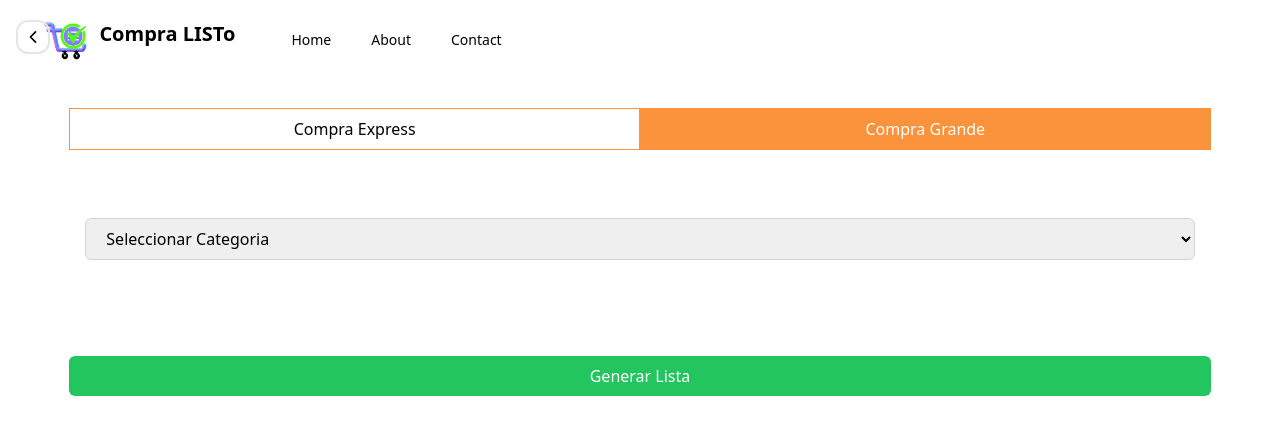
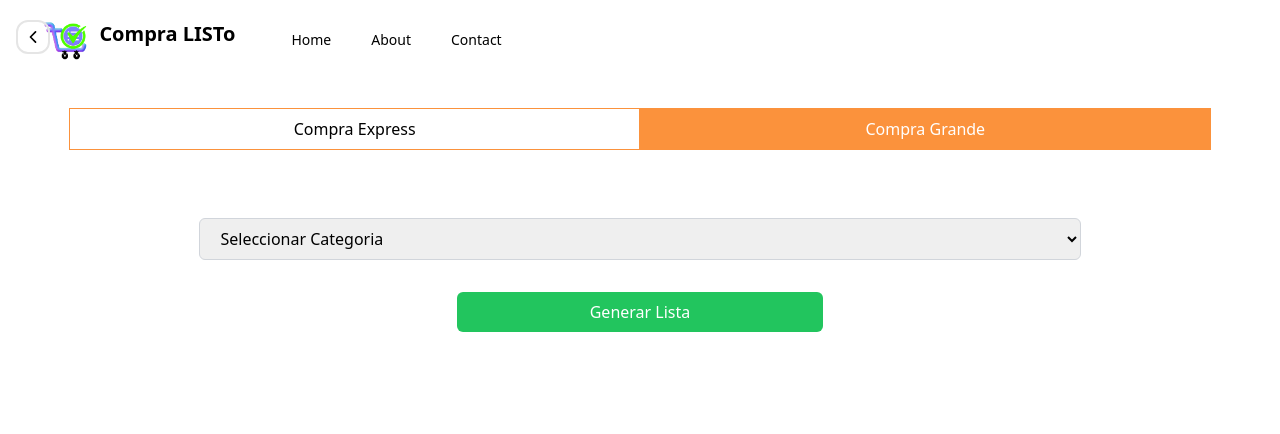
Before and after one commit to No-Country/s7-11-t-javareact, a React (Vite) app in the folder client/: page /list in a window 1280 px wide. Both pictures are taken after a click on the tab "Compra Grande". Shown: the top 434 px of the page. Built offline with nearby package versions, Linux system fonts and the light colour scheme; a web font is replaced by a local one.

Commit message:
feat(BigBuyTab):add button limits

```diff
--- a/client/src/pages/ListPage/BigBuyTab.jsx
+++ b/client/src/pages/ListPage/BigBuyTab.jsx
@@ -91,8 +91,9 @@ const BigBuyTab = () => {
 
   return (
     <main className="">
-      <section className="flex flex-col gap-8 w-full">
-        <div className="rounded-md p-4 ">
+      <section className="flex flex-col gap-8 w-full h-screen">
+        <div className="w-full lg:px-[10%]">
+          <div className="rounded-md p-4">
             <select
               className="w-full border border-gray-300 rounded-md py-2 px-4"
               value={selectedCategory}
@@ -124,8 +125,9 @@ const BigBuyTab = () => {
             </ul>
           </div>
           <div className="flex flex-col gap-4 " role="list">
-          {groupProductsByCategory(productsList).map(([category, products]) => (
-            <div key={category} role="listitem">
+            {groupProductsByCategory(productsList).map(
+              ([category, products]) => (
+                <div key={category} role="listitem" className="px-4">
                   <h3 className="inline-block  border-b-4 border-gray-200 mb-6 font-semibold">
                     {CATEGORIES_DATA.find((c) => c.id == category)?.name}
                   </h3>
@@ -148,15 +150,18 @@ const BigBuyTab = () => {
                     ))}
                   </ul>
                 </div>
-          ))}
+              )
+            )}
           </div>
-
+          <div className="w-full lg:px-[30%]">
             <button
-          className="bg-green-500 text-white px-4 py-2 rounded-md "
+              className="bg-green-500 w-full text-white px-4 py-2 rounded-md "
               onClick={controlGenerateList}
             >
               Generar Lista
             </button>
+          </div>
+        </div>
       </section>
     </main>
   );
```
Lines whose indentation alone changed are shown as unchanged.
